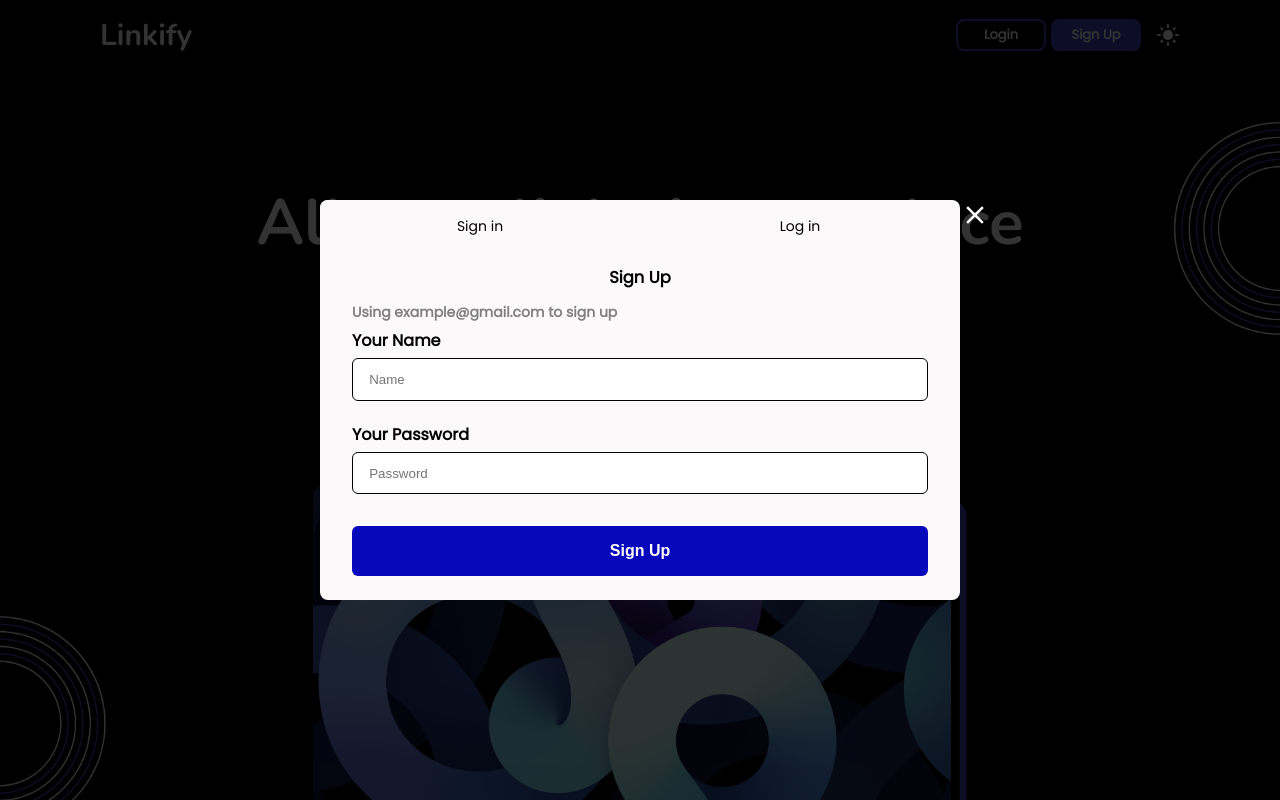
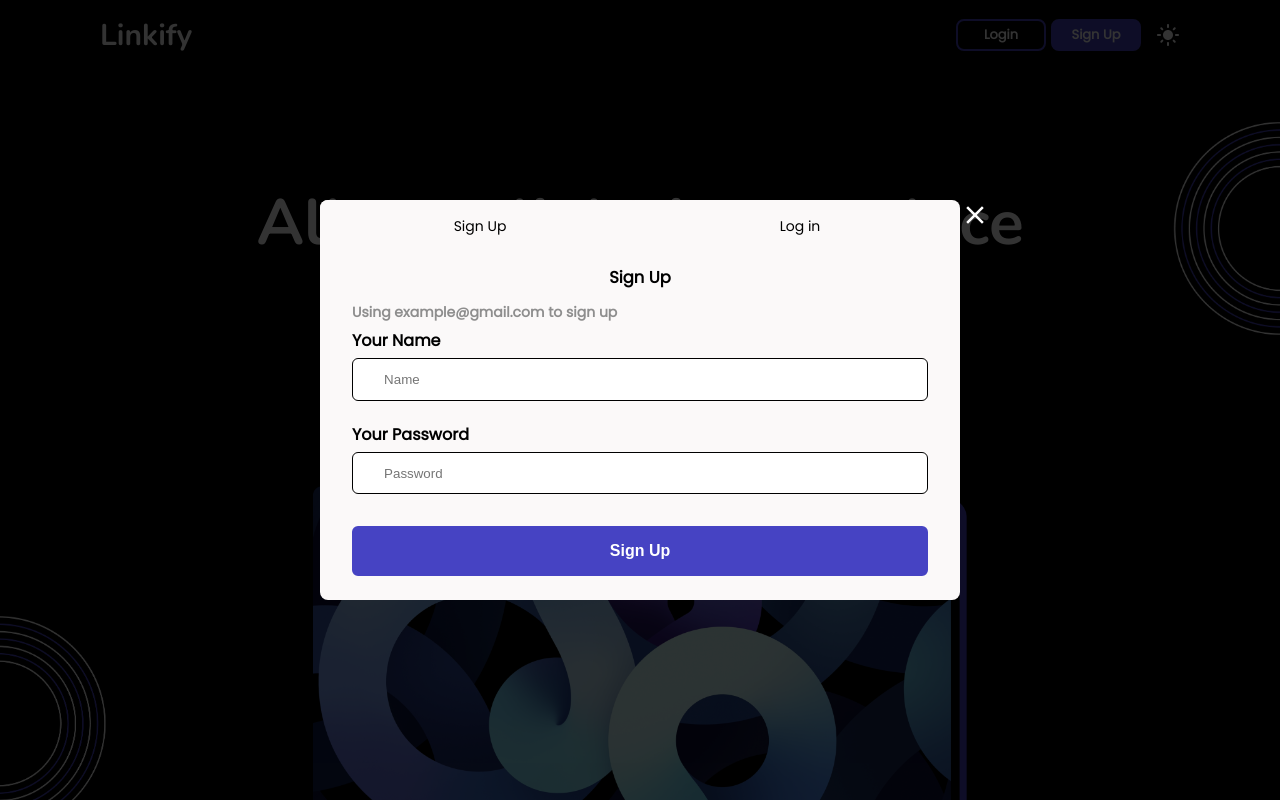
Before and after one commit to Design-and-Code/Linkify, a React (Create React App) app: page / in a window 1280 px wide. Both pictures are taken after a click on the element "Login". Shown: the top 800 px of the page. Built offline with nearby package versions, Linux system fonts and the light colour scheme.

Commit message:
feat: Minor UI fix

```diff
--- a/src/components/HomePage/footer/Footer.css
+++ b/src/components/HomePage/footer/Footer.css
@@ -86,7 +86,7 @@
   flex-direction: row;
   justify-content: space-between;
   align-items: center;
-  padding: 0 30px;
+  padding: 0 100px;
 }
 
 .footer-socials .social-logo {
@@ -128,6 +128,12 @@
   .footer-left-prop,
   .footer-right-prop {
     opacity: 0.3;
+  }
+}
+
+@media screen and (max-width: 1000px) {
+  .footer-socials {
+    padding: 0 30px;
   }
 }
 
--- a/src/components/HomePage/header/Header.js
+++ b/src/components/HomePage/header/Header.js
@@ -17,16 +17,11 @@ export default function Header() {
   return (
     <HeaderContainer>
       <StyledLink to="/">
-        <LogoText className={`${theme} transition`}>Linkify</LogoText>
+        <LogoText>Linkify</LogoText>
       </StyledLink>
       <ButtonGroup>
-        <LeftButton
-          themeObj={theme === "light-theme" ? "black" : "white"}
-          onClick={() => setIsModalOpen(true)}
-        >
-          Login
-        </LeftButton>
-        <RightButton onClick={() => setIsModalOpen(true)} theme={theme}>
+        <LeftButton onClick={() => setIsModalOpen(true)}>Login</LeftButton>
+        <RightButton onClick={() => setIsModalOpen(true)}>
           Sign Up
         </RightButton>
         {/* <StyledLink>
--- a/src/components/HomePage/herosection/heroSection.css
+++ b/src/components/HomePage/herosection/heroSection.css
@@ -24,7 +24,6 @@ div.heroSec {
   margin: 0 auto;
   margin-bottom: 100px;
   position: relative;
-  z-index: 5;
   padding-top: 180px;
 }
 
--- a/src/components/login&signin/modal.css
+++ b/src/components/login&signin/modal.css
@@ -7,7 +7,7 @@
   height: 100%;
   width: 100%;
   position: fixed;
-  left: 50;
+  left: 0;
   top: 0;
   background-color: rgba(0, 0, 0, 0.8);
   z-index: 100;
@@ -17,6 +17,7 @@
 }
 
 .modal-container {
+  z-index: 200;
   width: 50%;
   text-align: center;
   /* border: 1px solid black; */
@@ -42,7 +43,7 @@
   height: 150%;
   background: var(--clr-grey-9);
   cursor: pointer;
-  transition: var(--transition);
+  transition: all 0.25s ease-in-out;
   border-top-left-radius: 8px !important;
   border-top-right-radius: 8px !important;
 }
--- a/src/components/login&signin/modal.js
+++ b/src/components/login&signin/modal.js
@@ -6,7 +6,7 @@ import { LinkifyContext } from "../../context";
 import { MdClose } from "react-icons/md";
 
 const Modal = ({ isModalOpen, setIsModalOpen }) => {
-  console.log("modal working", isModalOpen, setIsModalOpen);
+  // console.log("modal working", isModalOpen, setIsModalOpen);
   const { isSignIn, isLogIn, signInToggler, logInToggler } =
     React.useContext(LinkifyContext);
 
@@ -15,6 +15,17 @@ const Modal = ({ isModalOpen, setIsModalOpen }) => {
     <>
       {isModalOpen ? (
         <div className="modal-container-overlay">
+          <div
+            style={{
+              position: "absolute",
+              top: 0,
+              left: 0,
+              width: "100%",
+              height: "100%",
+              zIndex: 0,
+            }}
+            onClick={() => setIsModalOpen(false)}
+          ></div>
           <section className="modal-container">
             <div className="heading-container">
               <div
@@ -23,7 +34,7 @@ const Modal = ({ isModalOpen, setIsModalOpen }) => {
                 }
                 onClick={signInToggler}
               >
-                Sign in
+                Sign Up
               </div>
               <div
                 className={
--- a/src/components/login&signin/signin.css
+++ b/src/components/login&signin/signin.css
@@ -1,12 +1,6 @@
-:root {
-  --clr-primary-10: hsl(205, 100%, 96%);
-  --clr-primary-5: hsl(205, 78%, 60%);
-  --transition: all 0.25s ease-in-out;
-}
-
 .section {
   padding: 10px;
-  transition: var(--transition);
+  transition: all 0.25s ease-in-out;
 }
 
 .signheading {
@@ -20,7 +14,7 @@
 }
 
 .example {
-  color: grey;
+  color: var(--text-secondary);
   text-align: start;
   text-transform: none;
 }
@@ -37,11 +31,14 @@
 }
 
 .form-input {
-  padding: 0.8rem 0.32rem;
+  box-sizing: border-box;
+  padding: 0.8rem 0;
   margin-bottom: 1rem;
   border: 1.5px solid black;
   border-radius: 6px;
   width: 100%;
+  outline: none;
+  padding-left: 20px;
 }
 
 .signin-button {
@@ -50,12 +47,18 @@
   margin-bottom: 1.5rem;
   margin-top: 1rem;
   color: white;
-  background-color: rgb(7, 7, 187);
+  background-color: var(--blue);
+  border: 2px solid var(--blue);
   font-weight: bold;
   font-size: 1rem;
-  border: none;
   border-radius: 6px;
   cursor: pointer;
+  transition: all 0.25s ease-in-out;
+}
+
+.signin-button:hover {
+  color: black;
+  background-color: transparent;
 }
 
 .line-container {
@@ -91,7 +94,7 @@ span {
   background-color: white;
   align-items: center;
   cursor: pointer;
-  transition: var(--transition);
+  transition: all 0.25s ease-in-out;
   border: 2px solid black;
   border-radius: 6px;
 }
@@ -100,11 +103,6 @@ span {
   text-align: center;
   font-weight: 600;
 }
-
-.signin-button:hover {
-  background: var(--clr-primary-10);
-  color: var(--clr-primary-5);
-}
 /*
 @media all and (min-width: 350px) {
   .media-button {
```
Also changed, not shown: src/context.js (+4 -4 lines).
